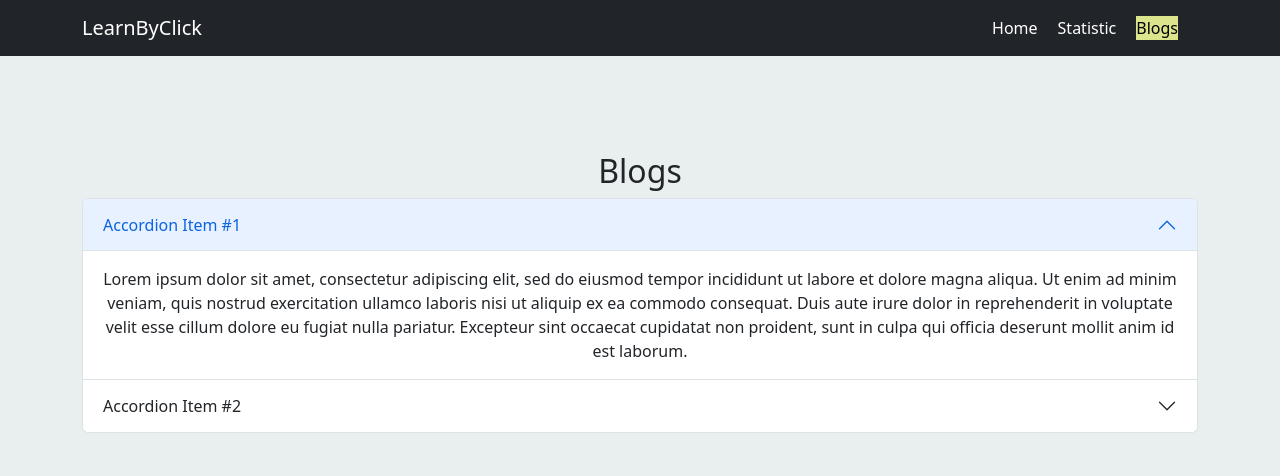
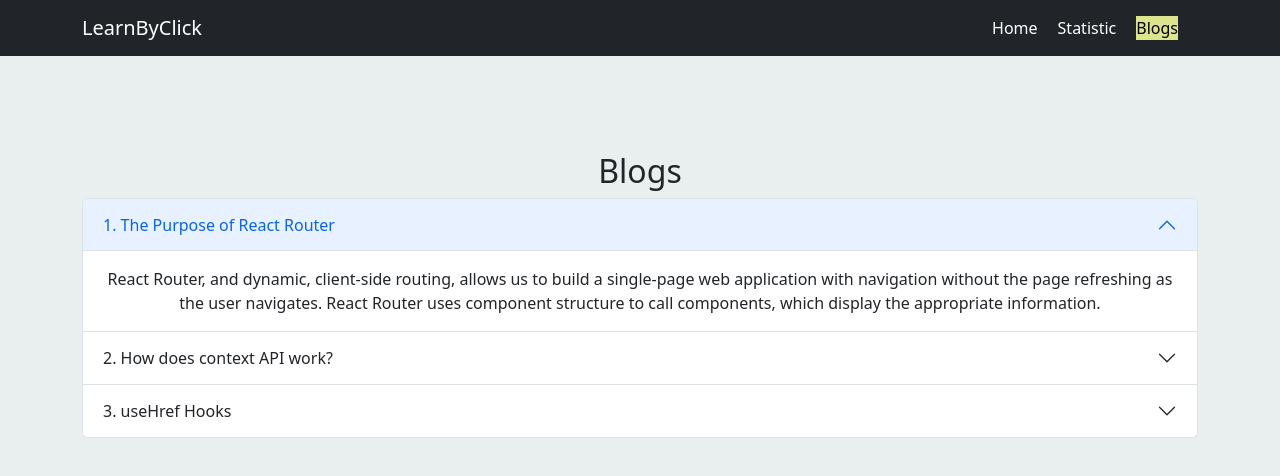
Before and after one commit to Shariful7834/Learn-by-click, a React (Create React App) app: page /blogs in a window 1280 px wide. Shown: the top 476 px of the page. Built offline with nearby package versions, Linux system fonts and the light colour scheme.

Commit message:
finalized the project

```diff
--- a/src/components/Blogs/Blogs.js
+++ b/src/components/Blogs/Blogs.js
@@ -6,27 +6,34 @@ function Blogs() {
       <h2>Blogs</h2>
       <Accordion defaultActiveKey={["0"]} alwaysOpen>
         <Accordion.Item eventKey="0">
-          <Accordion.Header>Accordion Item #1</Accordion.Header>
+          <Accordion.Header>1. The Purpose of React Router</Accordion.Header>
           <Accordion.Body>
-            Lorem ipsum dolor sit amet, consectetur adipiscing elit, sed do
-            eiusmod tempor incididunt ut labore et dolore magna aliqua. Ut enim
-            ad minim veniam, quis nostrud exercitation ullamco laboris nisi ut
-            aliquip ex ea commodo consequat. Duis aute irure dolor in
-            reprehenderit in voluptate velit esse cillum dolore eu fugiat nulla
-            pariatur. Excepteur sint occaecat cupidatat non proident, sunt in
-            culpa qui officia deserunt mollit anim id est laborum.
+            React Router, and dynamic, client-side routing, allows us to build a
+            single-page web application with navigation without the page
+            refreshing as the user navigates. React Router uses component
+            structure to call components, which display the appropriate
+            information.
           </Accordion.Body>
         </Accordion.Item>
         <Accordion.Item eventKey="1">
-          <Accordion.Header>Accordion Item #2</Accordion.Header>
+          <Accordion.Header>2. How does context API work?</Accordion.Header>
           <Accordion.Body>
-            Lorem ipsum dolor sit amet, consectetur adipiscing elit, sed do
-            eiusmod tempor incididunt ut labore et dolore magna aliqua. Ut enim
-            ad minim veniam, quis nostrud exercitation ullamco laboris nisi ut
-            aliquip ex ea commodo consequat. Duis aute irure dolor in
-            reprehenderit in voluptate velit esse cillum dolore eu fugiat nulla
-            pariatur. Excepteur sint occaecat cupidatat non proident, sunt in
-            culpa qui officia deserunt mollit anim id est laborum.
+            he React Context API is a way for a React app to effectively produce
+            global variables that can be passed around. This is the alternative
+            to "prop drilling" or moving props from grandparent to child to
+            parent, and so on. Context is also touted as an easier, lighter
+            approach to state management using Redux.
+          </Accordion.Body>
+        </Accordion.Item>
+
+        <Accordion.Item eventKey="2">
+          <Accordion.Header>3. useHref Hooks</Accordion.Header>
+          <Accordion.Body>
+            The useHref hook returns a URL that may be used to link to the given
+            to location, even outside of React Router. Tip: You may be
+            interested in taking a look at the source for the 'Link' component
+            in react-router-dom to see how it uses useHref internally to
+            determine its own href value.
           </Accordion.Body>
         </Accordion.Item>
       </Accordion>
--- a/src/components/Question/Question.js
+++ b/src/components/Question/Question.js
@@ -22,9 +22,9 @@ const Question = ({ singlequestion, handler }) => {
   const [opt, setOpt] = useState([]);
   // console.log(opt);
 
-  opt === correctAnswer
-    ? toast.success("Success! Right Answer", { autoClose: 500 })
-    : toast.error("Wrong Answer", { autoClose: 500 });
+  // opt === correctAnswer
+  //   ? toast.success("Success! Right Answer", { autoClose: 500 })
+  //   : toast.error("Wrong Answer", { autoClose: 500 });
 
   // if (opt === correctAnswer) {
   //   console.log("correct ans", opt, correctAnswer);
--- a/src/components/Statistic/Statistic.js
+++ b/src/components/Statistic/Statistic.js
@@ -23,6 +23,7 @@ const Statistic = () => {
 
   return (
     <div className="container  mt-5 ">
+      <h2>Statistic</h2>
       <LineChart width={800} height={330} data={statistic}>
         <CartesianGrid strokeDasharray="3 3" />
         <XAxis dataKey="name" />
```
